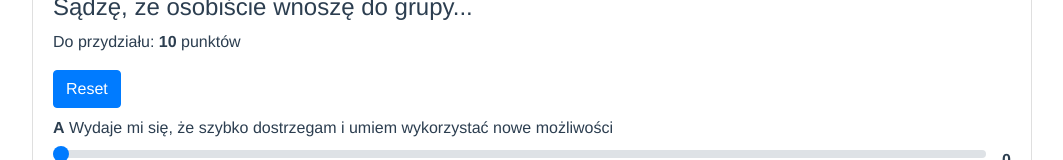
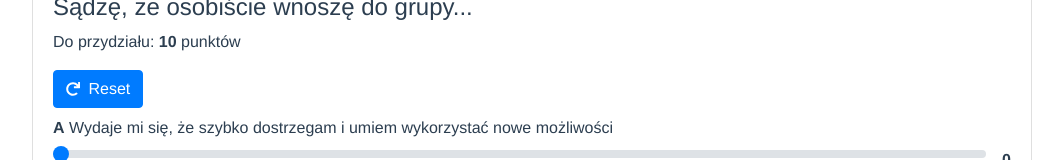
Before and after one commit to christopher-dabrowski/kwestionariusz-rol-zespolowych, a Vue app: page / in a window 1280 px wide. Shown: the part 196-356 px from the top of the page, without its empty margins (108-1171 px from the left). Built offline with nearby package versions, Linux system fonts and the light colour scheme.

Commit message:
Reset icon

```diff
--- a/src/components/Section.vue
+++ b/src/components/Section.vue
@@ -6,7 +6,10 @@
       Do przydziału:
       <b>{{ remaining }}</b> punktów
     </p>
-    <b-button class="mb-2" variant="primary" @click="reset">Reset</b-button>
+    <b-button class="mb-2" variant="primary" @click="reset">
+      <font-awesome-icon class="mr-1" icon="redo" size="sm" />
+      Reset
+    </b-button>
 
     <Option
       v-for="(question, index) in questions"
--- a/src/main.js
+++ b/src/main.js
@@ -7,9 +7,9 @@ import 'bootstrap-vue/dist/bootstrap-vue.css'
 
 import { library } from "@fortawesome/fontawesome-svg-core";
 import { FontAwesomeIcon } from "@fortawesome/vue-fontawesome";
-import { faPaperPlane } from "@fortawesome/free-solid-svg-icons";
+import { faPaperPlane, faRedo } from "@fortawesome/free-solid-svg-icons";
 
-library.add(faPaperPlane);
+library.add(faPaperPlane, faRedo);
 Vue.component("font-awesome-icon", FontAwesomeIcon);
 
 Vue.config.productionTip = false;
```
